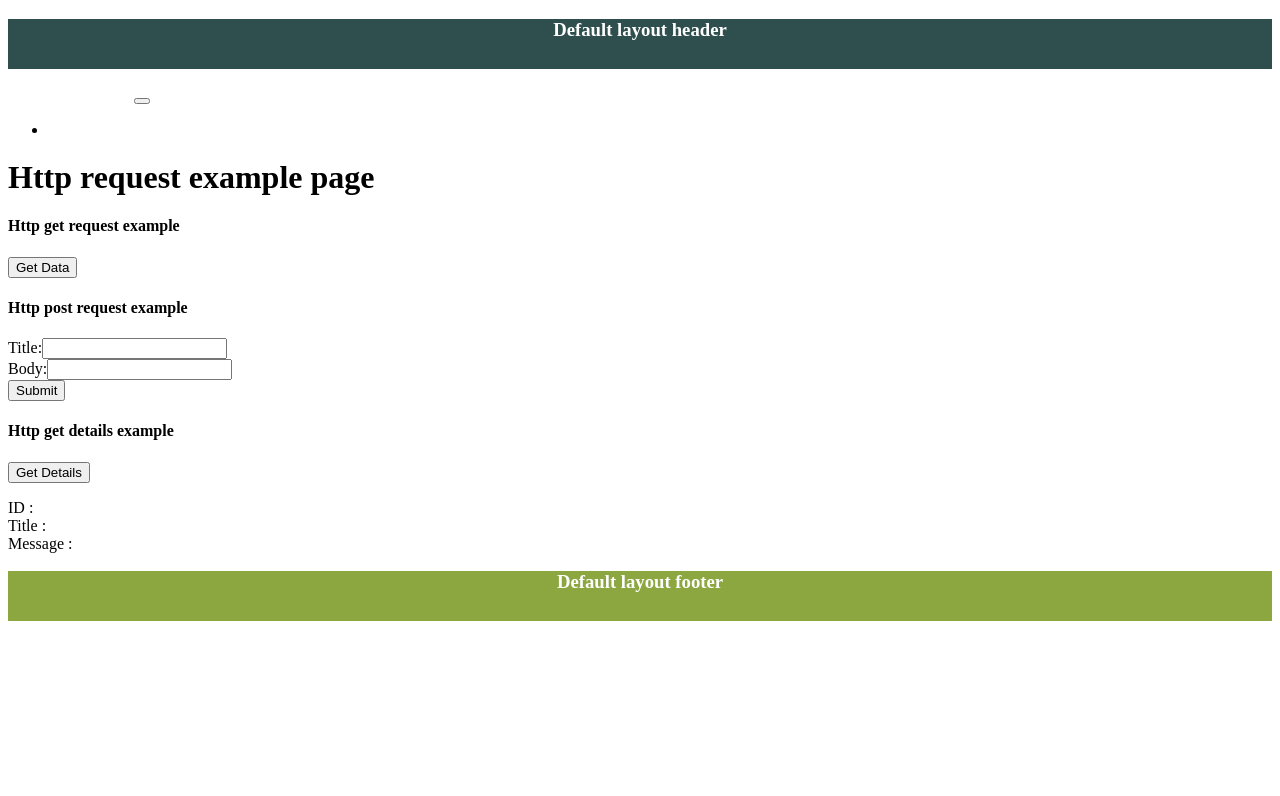
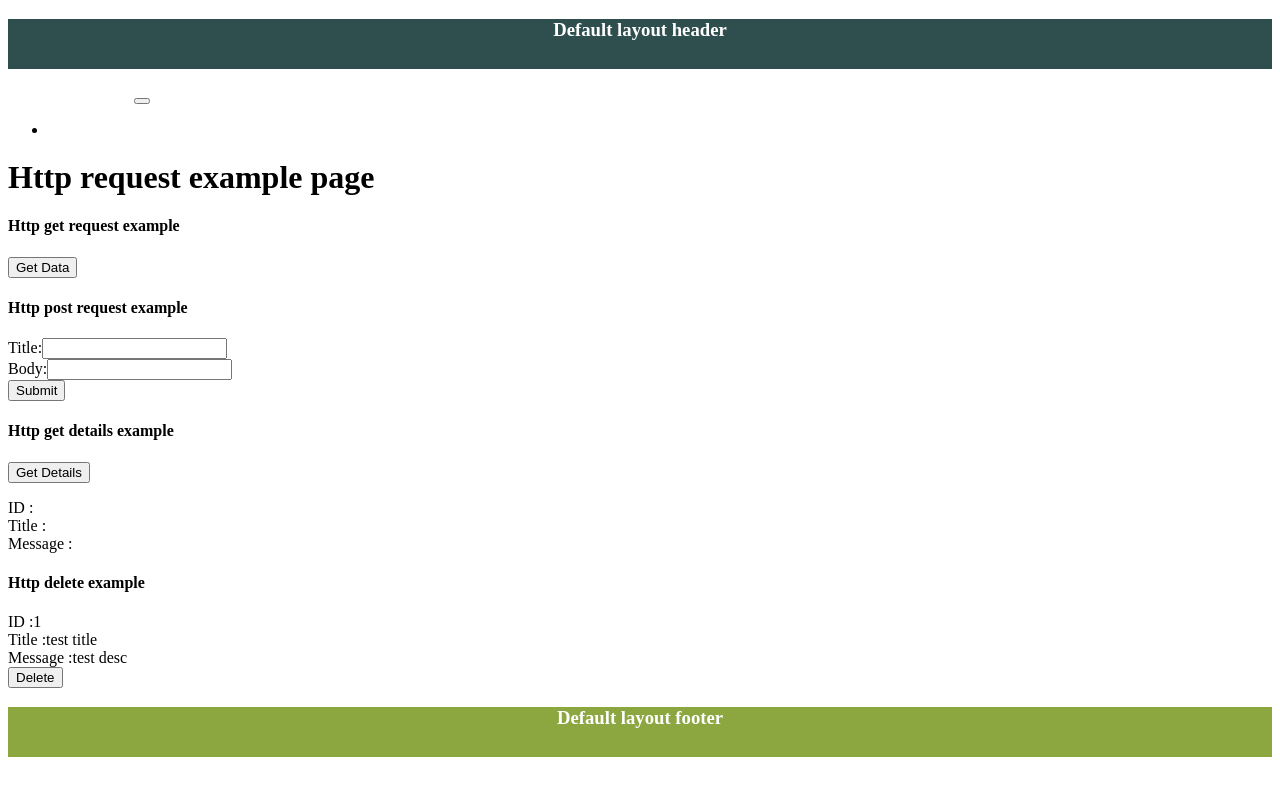
Before and after one commit to mamunurrashid1010/nuxt3-practice, a Nuxt app: page /httpRequest in a window 1280 px wide. Shown: the top 796 px of the page. Built offline with nearby package versions, Linux system fonts and the light colour scheme.

Commit message:
Http request : delete example add

```diff
--- /dev/null
+++ b/components/httpRequest/deleteExample.vue
@@ -0,0 +1,45 @@
+<template>
+    <div>
+        <h4>Http delete example</h4>
+
+        <p>
+            ID :{{post.id}} <br>
+            Title :{{post.title}}<br>
+            Message :{{post.body}}<br>
+            <button @click="deleteData(post.id)">Delete</button>
+        </p>
+
+    </div>
+</template>
+
+<script>
+import axios from "axios";
+export default {
+    name:'delete-example',
+    data(){
+        return{
+            post:{
+                id:1,
+                title:"test title",
+                body:"test desc",
+
+            },
+        }
+    },
+    methods:{
+        deleteData(id){
+            axios.delete('https://jsonplaceholder.typicode.com/posts/'+id)
+                .then(req=>{
+                    alert('success')
+                })
+                .catch(e=>{
+                    alert('Error')
+                })
+        }
+    }
+}
+</script>
+
+<style scoped>
+
+</style>
--- a/pages/httpRequest/index.vue
+++ b/pages/httpRequest/index.vue
@@ -12,6 +12,9 @@
         <!--  get details component  -->
         <http-request-get-details/>
 
+        <!--  delete example component  -->
+        <http-request-delete-example/>
+
     </div>
 </template>
 
```
Also changed, not shown: 1 other file (tests, documents, lock files or other folders).
